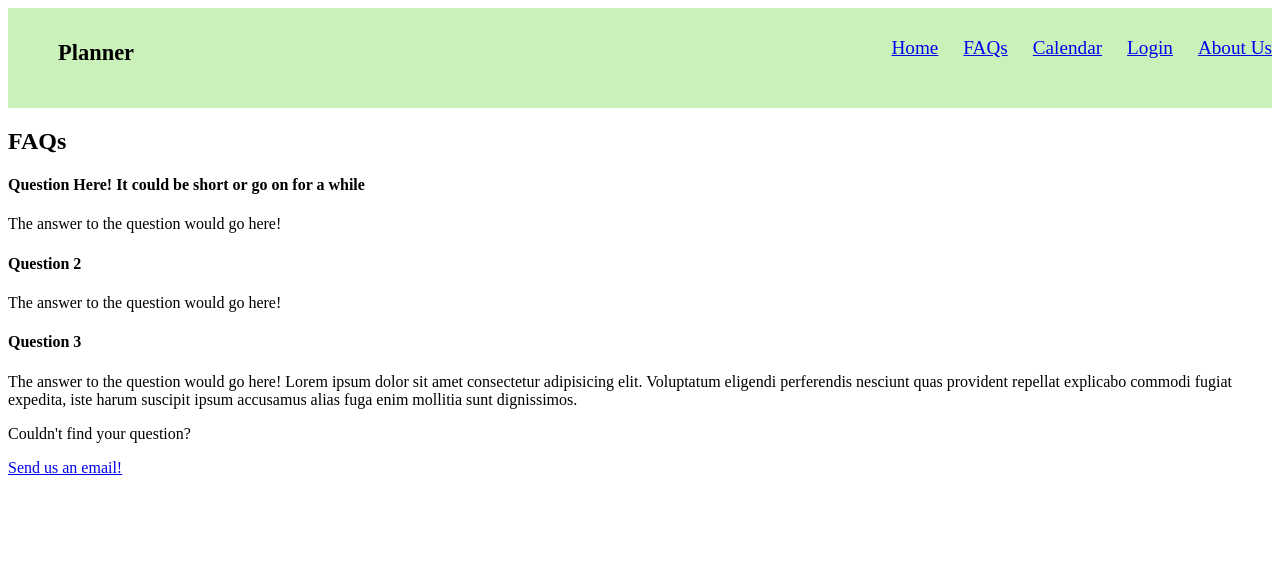
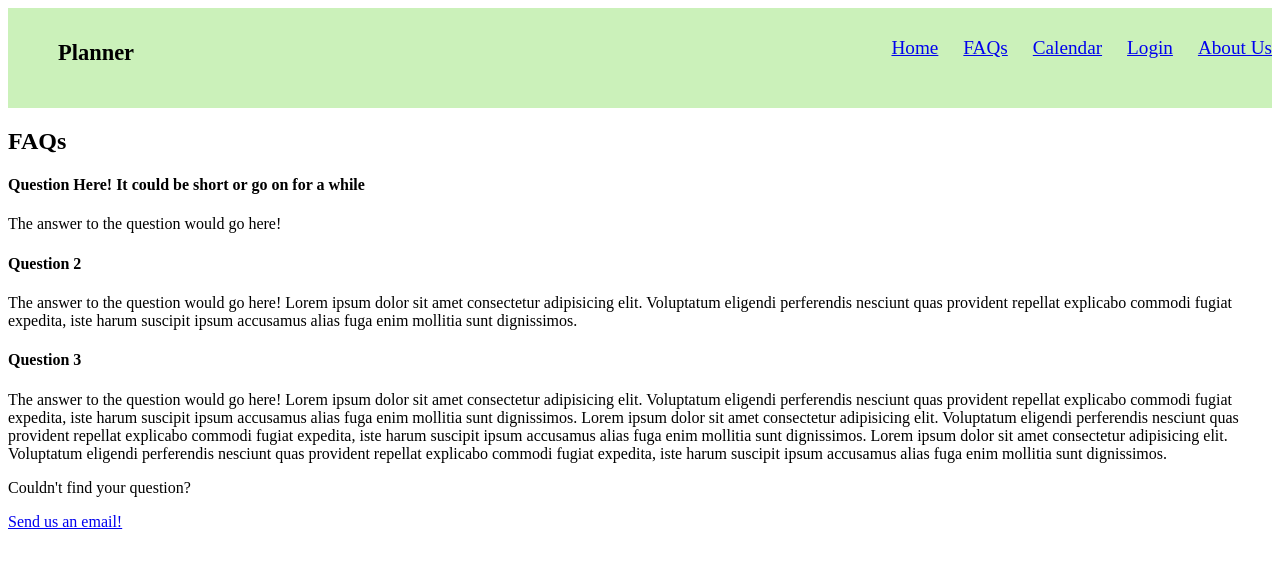
Before and after one commit to jtly4/Planner_Journal, a React (Create React App) app: page /FAQ in a window 1280 px wide. Shown: the top 568 px of the page. Built offline with nearby package versions, Linux system fonts and the light colour scheme.

Commit message:
Add files via upload

```diff
--- a/src/pages/FAQ.js
+++ b/src/pages/FAQ.js
@@ -2,10 +2,10 @@ import { Link } from "react-router-dom";
 
 function QA(props) {
     return(
-        <>
+        <div className="qa">
             <h4 className="question">{props.q}</h4>
             <p className="answer">{props.a}</p>
-        </>
+        </div>
     )
 }
 
@@ -20,14 +20,14 @@ function FAQ() {
                 />
                 <QA
                     q="Question 2"
-                    a="The answer to the question would go here!"
+                    a="The answer to the question would go here! Lorem ipsum dolor sit amet consectetur adipisicing elit. Voluptatum eligendi perferendis nesciunt quas provident repellat explicabo commodi fugiat expedita, iste harum suscipit ipsum accusamus alias fuga enim mollitia sunt dignissimos."
                 />
                 <QA
                     q="Question 3"
-                    a="The answer to the question would go here! Lorem ipsum dolor sit amet consectetur adipisicing elit. Voluptatum eligendi perferendis nesciunt quas provident repellat explicabo commodi fugiat expedita, iste harum suscipit ipsum accusamus alias fuga enim mollitia sunt dignissimos."
+                    a="The answer to the question would go here! Lorem ipsum dolor sit amet consectetur adipisicing elit. Voluptatum eligendi perferendis nesciunt quas provident repellat explicabo commodi fugiat expedita, iste harum suscipit ipsum accusamus alias fuga enim mollitia sunt dignissimos. Lorem ipsum dolor sit amet consectetur adipisicing elit. Voluptatum eligendi perferendis nesciunt quas provident repellat explicabo commodi fugiat expedita, iste harum suscipit ipsum accusamus alias fuga enim mollitia sunt dignissimos. Lorem ipsum dolor sit amet consectetur adipisicing elit. Voluptatum eligendi perferendis nesciunt quas provident repellat explicabo commodi fugiat expedita, iste harum suscipit ipsum accusamus alias fuga enim mollitia sunt dignissimos."
                 />
             </div>
-            <div class="qa_helpLink">
+            <div className="qa_helpLink">
                 <p>Couldn't find your question?</p>
                 <Link to="/Help">Send us an email!</Link>
             </div>
```
